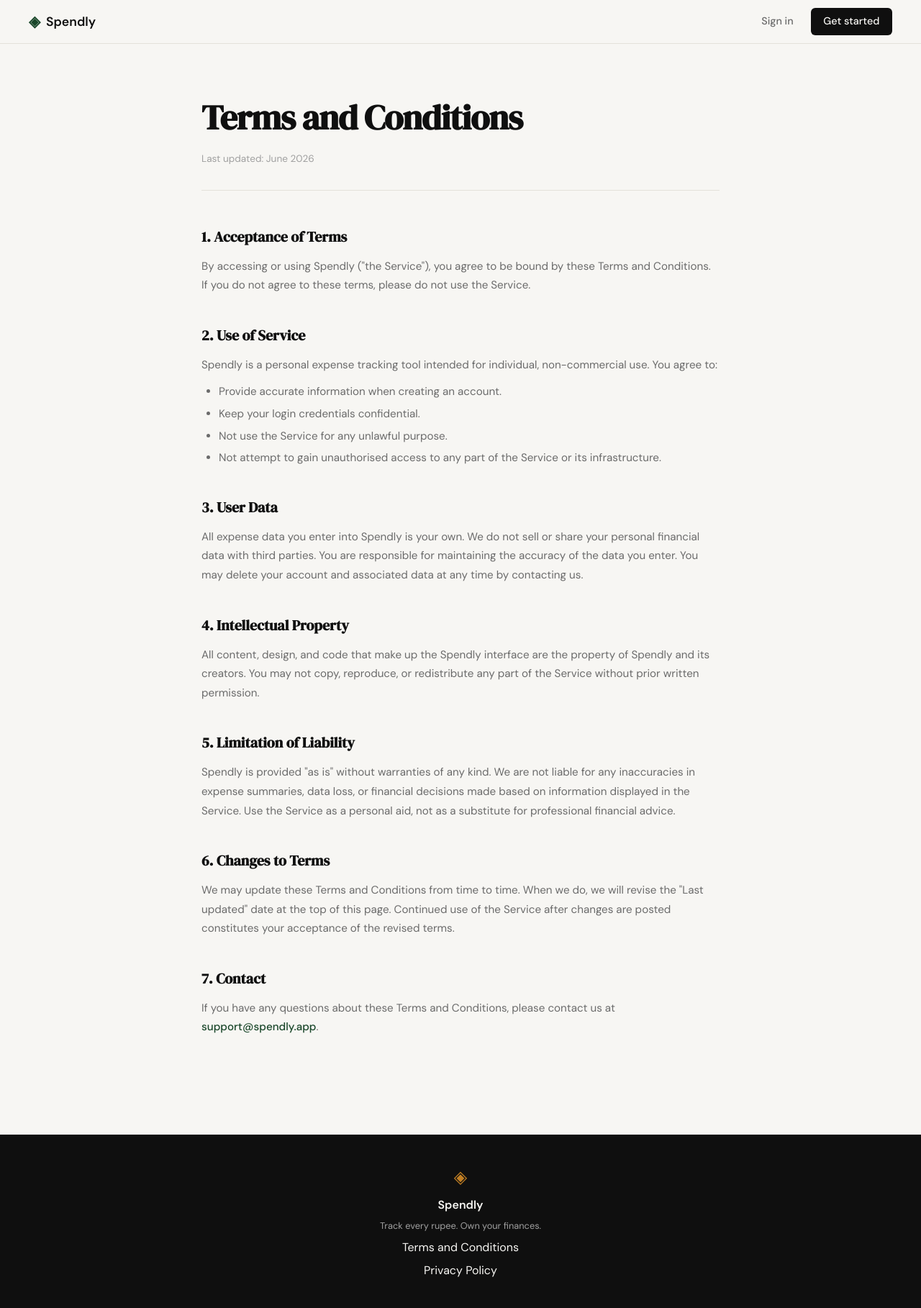
After one commit to nmolcrestha/silver-octo-journey, a Flask app: page /terms in a window 1280 px wide. The commit adds this page. Shown: the whole page at 72% size. Run offline with Flask 3, Linux system fonts and the light colour scheme.

Commit message:
landing: add terms and conditions page and route

```diff
--- a/app.py
+++ b/app.py
@@ -26,6 +26,11 @@ def login():
 # Placeholder routes — students will implement these                  #
 # ------------------------------------------------------------------ #
 
+@app.route("/terms")
+def terms():
+    return render_template("terms.html")
+
+
 @app.route("/logout")
 def logout():
     return "Logout — coming in Step 3"
--- a/static/css/style.css
+++ b/static/css/style.css
@@ -508,6 +508,73 @@ a { color: inherit; text-decoration: none; }
 }
 
 /* ------------------------------------------------------------------ */
+/* Legal pages (Terms, Privacy)                                        */
+/* ------------------------------------------------------------------ */
+
+.legal-page {
+    padding: 4rem 2rem 6rem;
+}
+
+.legal-inner {
+    max-width: 720px;
+    margin: 0 auto;
+}
+
+.legal-title {
+    font-family: var(--font-display);
+    font-size: clamp(2rem, 4vw, 3rem);
+    color: var(--ink);
+    letter-spacing: -0.02em;
+    margin-bottom: 0.5rem;
+}
+
+.legal-updated {
+    font-size: 0.85rem;
+    color: var(--ink-faint);
+    margin-bottom: 3rem;
+    padding-bottom: 2rem;
+    border-bottom: 1px solid var(--border);
+}
+
+.legal-section {
+    margin-bottom: 2.5rem;
+}
+
+.legal-section h2 {
+    font-family: var(--font-display);
+    font-size: 1.25rem;
+    color: var(--ink);
+    margin-bottom: 0.75rem;
+}
+
+.legal-section p {
+    font-size: 0.95rem;
+    color: var(--ink-muted);
+    line-height: 1.75;
+    margin-bottom: 0.75rem;
+}
+
+.legal-section ul {
+    margin: 0.5rem 0 0.75rem 1.5rem;
+    display: flex;
+    flex-direction: column;
+    gap: 0.4rem;
+}
+
+.legal-section li {
+    font-size: 0.95rem;
+    color: var(--ink-muted);
+    line-height: 1.6;
+}
+
+.legal-section a {
+    color: var(--accent);
+    font-weight: 500;
+}
+
+.legal-section a:hover { text-decoration: underline; }
+
+/* ------------------------------------------------------------------ */
 /* Responsive                                                          */
 /* ------------------------------------------------------------------ */
 
--- a/templates/base.html
+++ b/templates/base.html
@@ -34,7 +34,7 @@
             <span class="brand-icon">◈</span>
             <span class="footer-name">Spendly</span>
             <p class="footer-copy">Track every rupee. Own your finances.</p>
-            <a href="#">Terms and Conditions</a>
+            <a href="{{ url_for('terms') }}">Terms and Conditions</a>
             <a href="#">Privacy Policy</a>
         </div>
     </footer>
--- /dev/null
+++ b/templates/terms.html
@@ -0,0 +1,55 @@
+{% extends "base.html" %}
+
+{% block title %}Terms and Conditions — Spendly{% endblock %}
+
+{% block content %}
+
+<section class="legal-page">
+    <div class="legal-inner">
+        <h1 class="legal-title">Terms and Conditions</h1>
+        <p class="legal-updated">Last updated: June 2026</p>
+
+        <div class="legal-section">
+            <h2>1. Acceptance of Terms</h2>
+            <p>By accessing or using Spendly ("the Service"), you agree to be bound by these Terms and Conditions. If you do not agree to these terms, please do not use the Service.</p>
+        </div>
+
+        <div class="legal-section">
+            <h2>2. Use of Service</h2>
+            <p>Spendly is a personal expense tracking tool intended for individual, non-commercial use. You agree to:</p>
+            <ul>
+                <li>Provide accurate information when creating an account.</li>
+                <li>Keep your login credentials confidential.</li>
+                <li>Not use the Service for any unlawful purpose.</li>
+                <li>Not attempt to gain unauthorised access to any part of the Service or its infrastructure.</li>
+            </ul>
+        </div>
+
+        <div class="legal-section">
+            <h2>3. User Data</h2>
+            <p>All expense data you enter into Spendly is your own. We do not sell or share your personal financial data with third parties. You are responsible for maintaining the accuracy of the data you enter. You may delete your account and associated data at any time by contacting us.</p>
+        </div>
+
+        <div class="legal-section">
+            <h2>4. Intellectual Property</h2>
+            <p>All content, design, and code that make up the Spendly interface are the property of Spendly and its creators. You may not copy, reproduce, or redistribute any part of the Service without prior written permission.</p>
+        </div>
+
+        <div class="legal-section">
+            <h2>5. Limitation of Liability</h2>
+            <p>Spendly is provided "as is" without warranties of any kind. We are not liable for any inaccuracies in expense summaries, data loss, or financial decisions made based on information displayed in the Service. Use the Service as a personal aid, not as a substitute for professional financial advice.</p>
+        </div>
+
+        <div class="legal-section">
+            <h2>6. Changes to Terms</h2>
+            <p>We may update these Terms and Conditions from time to time. When we do, we will revise the "Last updated" date at the top of this page. Continued use of the Service after changes are posted constitutes your acceptance of the revised terms.</p>
+        </div>
+
+        <div class="legal-section">
+            <h2>7. Contact</h2>
+            <p>If you have any questions about these Terms and Conditions, please contact us at <a href="mailto:support@spendly.app">support@spendly.app</a>.</p>
+        </div>
+    </div>
+</section>
+
+{% endblock %}
```
